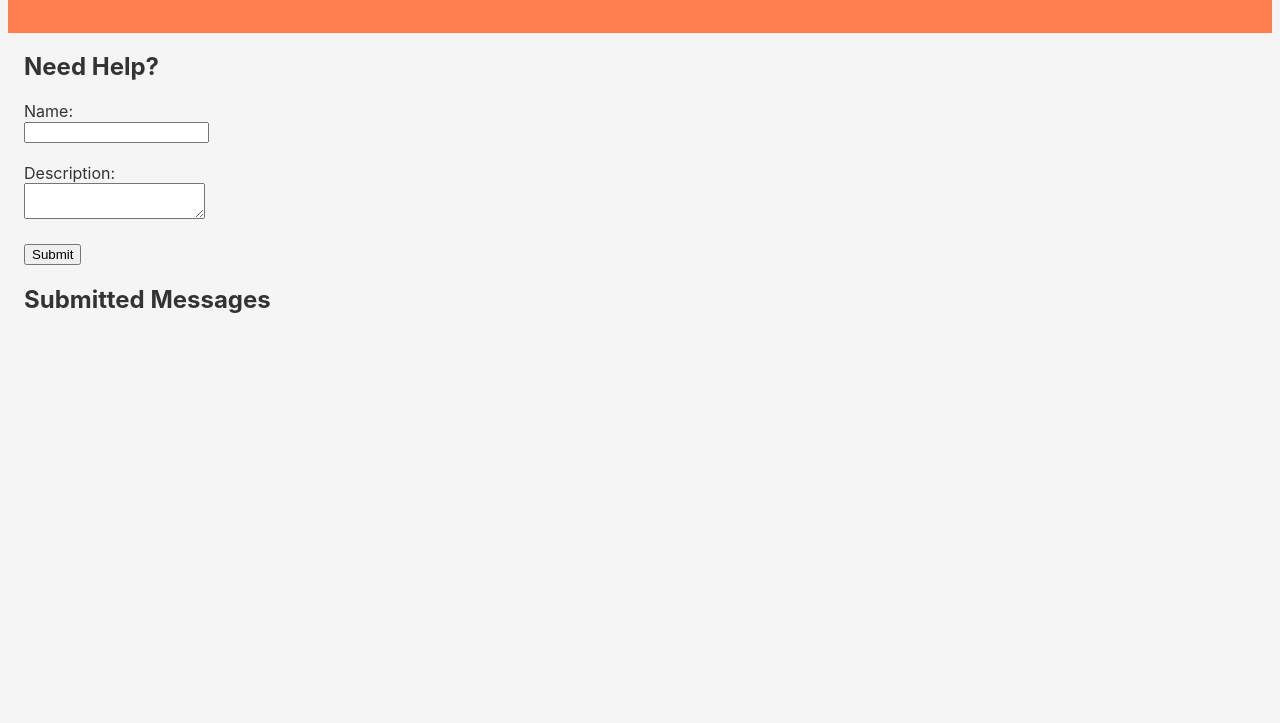
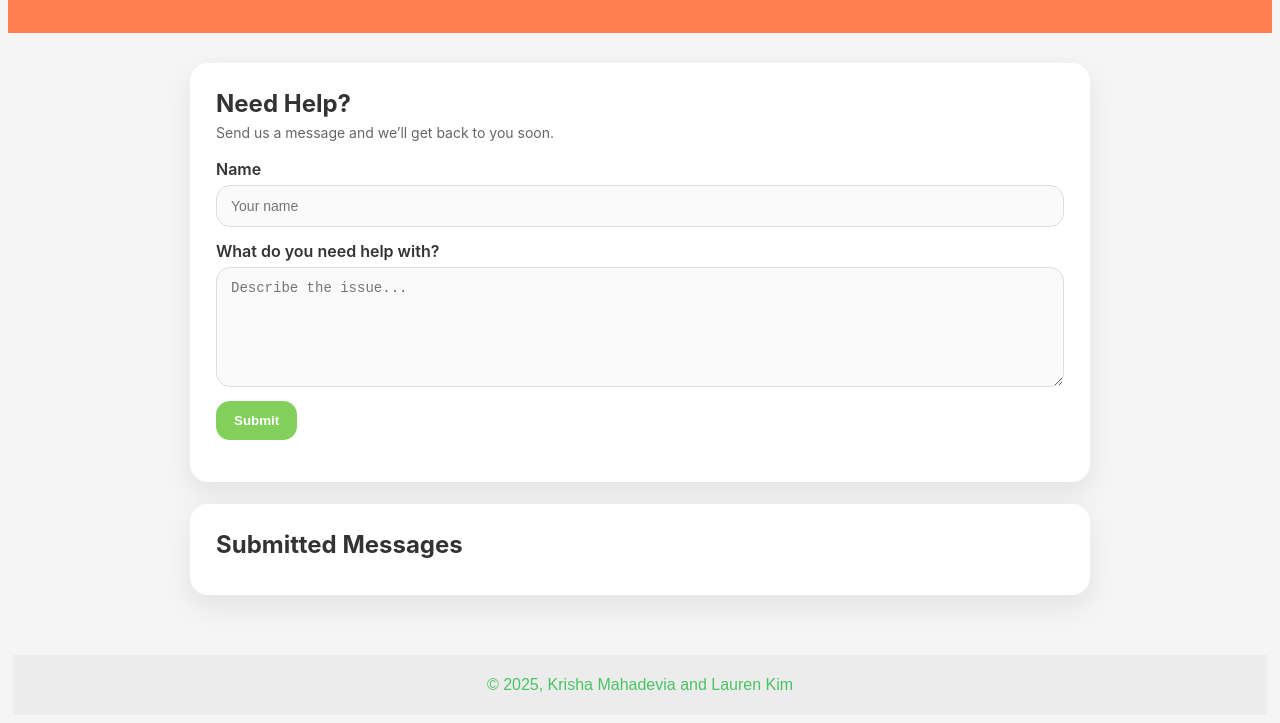
Before and after one commit to mkrisha1/INST377-Final-Project, a website: page public/help.html in a window 1280 px wide. Shown: the part 81-804 px from the top of the page. Drawn offline with Linux system fonts and the light colour scheme; no server answers.

Commit message:
Edited style

```diff
--- a/public/help.html
+++ b/public/help.html
@@ -1,4 +1,3 @@
-<!DOCTYPE html>
 <html>
 <head>
   <title>CookSmart Help</title>
@@ -16,26 +15,37 @@
     </nav>
   </header>
 
-  <main>
-    <section id="help-section">
+  <main class="page">
+    <section id="help-section" class="card">
       <h2>Need Help?</h2>
-      <form id="helpForm">
-        <label for="userName">Name:</label><br>
-        <input type="text" id="userName" name="userName" required><br><br>
+      <p class="subtext">Send us a message and we’ll get back to you soon.</p>
 
-        <label for="helpDescription">Description:</label><br>
-        <textarea id="helpDescription" name="helpDescription" required></textarea><br><br>
+      <form id="helpForm" class="help-form">
+        <div class="field">
+          <label for="userName">Name</label>
+          <input type="text" id="userName" name="userName" placeholder="Your name" required>
+        </div>
 
-        <button type="submit">Submit</button>
+        <div class="field">
+          <label for="helpDescription">What do you need help with?</label>
+          <textarea id="helpDescription" name="helpDescription" placeholder="Describe the issue..." required></textarea>
+        </div>
+
+        <button class="primary-btn" type="submit">Submit</button>
       </form>
-      <p id="helpMessage"></p>
+
+      <p id="helpMessage" class="status"></p>
     </section>
 
-    <section id="help-table-section">
+    <section id="help-table-section" class="card">
       <h2>Submitted Messages</h2>
-      <div id="helpTableContainer"></div>
+      <div id="helpTableContainer" class="table-wrap"></div>
     </section>
   </main>
+
+  <footer id="footer">
+    <p> &copy; 2025, Krisha Mahadevia and Lauren Kim</p>
+  </footer>
 
   <script src="help.js"></script>
 </body>
--- a/public/style.css
+++ b/public/style.css
@@ -509,3 +509,104 @@ main {
   border: none;
   background-color: #fafafa;
 }
+
+/* Category select dropdown on meals page */
+#categorySelect{
+  width: 100%;
+  max-width: 520px;
+  padding: 12px 14px;
+  font-size: 15px;
+  border-radius: 14px;
+  border: 1px solid #ddd;
+  background: #fafafa;
+  cursor: pointer;
+}
+
+/* Help Page Styling */
+/* Page layout */
+.page{
+  width: min(900px, 92%);
+  margin: 30px auto 60px;
+  display: grid;
+  gap: 22px;
+}
+
+/* Card style */
+.card{
+  background: #fff;
+  border-radius: 18px;
+  padding: 26px;
+  box-shadow: 0 12px 30px rgba(0,0,0,0.08);
+}
+
+.card h2{
+  margin: 0 0 6px;
+}
+
+.subtext{
+  margin: 0 0 18px;
+  color: #666;
+  font-size: 14px;
+}
+
+/* Form styling */
+.help-form{
+  display: grid;
+  gap: 14px;
+}
+
+.field label{
+  display: block;
+  font-weight: 600;
+  margin-bottom: 6px;
+}
+
+.field input,
+.field textarea{
+  width: 100%;
+  padding: 12px 14px;
+  border-radius: 14px;
+  border: 1px solid #ddd;
+  background: #fafafa;
+  font-size: 14px;
+  transition: box-shadow 0.2s ease, border-color 0.2s ease, background 0.2s ease;
+}
+
+.field textarea{
+  min-height: 120px;
+  resize: vertical;
+}
+
+.field input:focus,
+.field textarea:focus{
+  outline: none;
+  border-color: #ff7f50;
+  background: #fff;
+  box-shadow: 0 0 0 4px rgba(255,127,80,0.18);
+}
+
+/* Button */
+.primary-btn{
+  width: fit-content;
+  padding: 12px 18px;
+  border: none;
+  border-radius: 14px;
+  background: #82cf5c;
+  color: #fff;
+  font-weight: 700;
+  cursor: pointer;
+  transition: transform 0.15s ease, opacity 0.15s ease;
+}
+
+/* Status message */
+.status{
+  margin-top: 12px;
+  color: #2e7d32; /* success green */
+  font-weight: 600;
+}
+
+/* Submitted messages container */
+.table-wrap{
+  margin-top: 10px;
+  overflow-x: auto;
+}
```
Also changed, not shown: public/about.html (+3 -2 lines).
